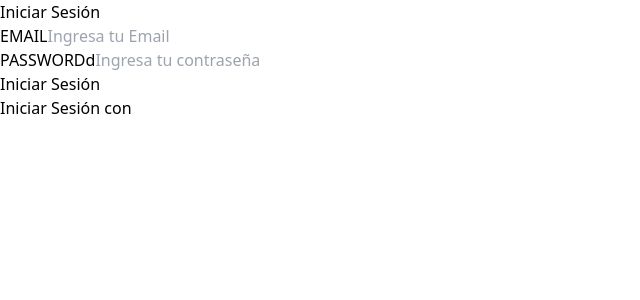
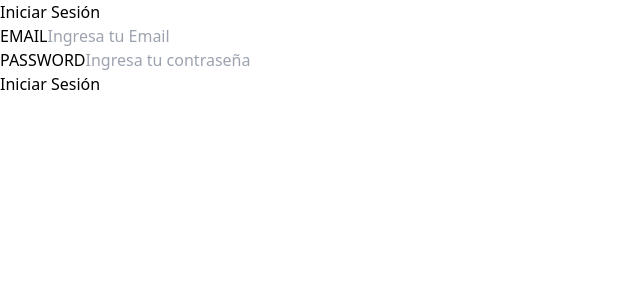
Before and after one commit to GonziFlowReloaded/Mondo-front, a React (Vite) app: page / in a window 1280 px wide. Shown: the top 300 px of the page, without its empty margins (0-640 px from the left). Built offline with nearby package versions, Linux system fonts and the light colour scheme.

Commit message:
Subiendo de nuevo

```diff
--- a/src/pages/Login.jsx
+++ b/src/pages/Login.jsx
@@ -85,7 +85,7 @@ const Login = () => {
                   className="text-slate-900  font-semibold  text-sm"
                   htmlFor="email"
                 >
-                  PASSWORDd
+                  PASSWORD
                 </label>
                 <input
                   placeholder="Ingresa tu contraseña"
@@ -105,7 +105,7 @@ const Login = () => {
             </form>
 
             <div className="flex flex-col justify-center items-center   mt-20 gap-2">
-              <p className="font-semibold">Iniciar Sesión con</p>
+
               {/* <button className="   font-semibold flex justify-center items-center gap-2 border-black rounded-xl p-3 bg-gray-200 ">
                 <svg
                   xmlns="http://www.w3.org/2000/svg"
```
